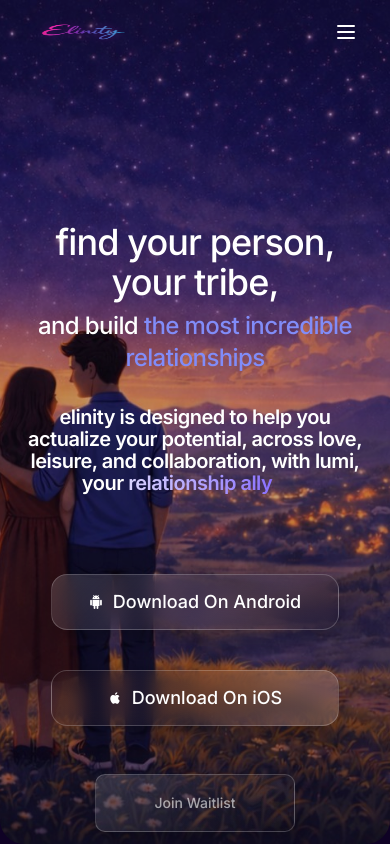
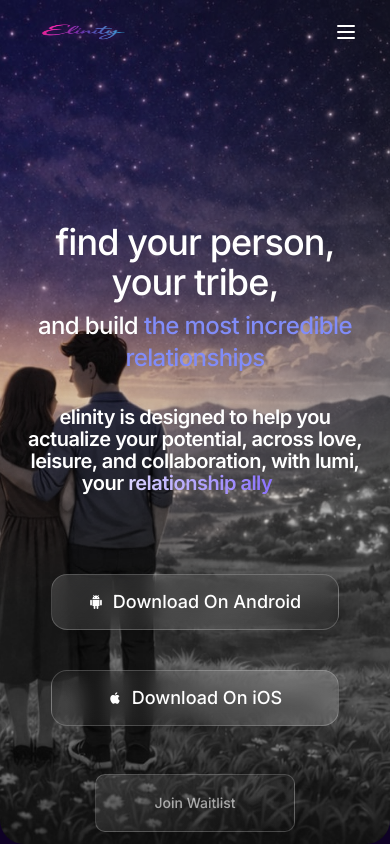
Before and after one commit to sudharsan-051006/elinity, a React (Vite) app: page / in a window 390 px wide. Shown: the top 844 px of the page. Built offline with nearby package versions, Linux system fonts and the light colour scheme; a web font is replaced by a local one.

Commit message:
updated hero

```diff
--- a/src/components/Hero.tsx
+++ b/src/components/Hero.tsx
@@ -11,6 +11,7 @@ export default function ElinityLandingPage({ onJoinClick }: HeroProps) {
   const words = ["matchmaker", "social connector", "relationship ally"];
   const [index, setIndex] = useState(0);
   const [showQR, setShowQR] = useState(false);
+  const [mouse, setMouse] = useState({ x: 5, y: 5 });
 
   const [isMobile, setIsMobile] = useState(false);
   useEffect(() => {
@@ -32,15 +33,56 @@ export default function ElinityLandingPage({ onJoinClick }: HeroProps) {
   }, []);
   return (
     /* Changed overflow-hidden to overflow-visible to ensure smooth scroll isn't blocked */
-    <section className="relative bg-[#0f0225] min-h-screen w-screen overflow-visible">
+    <section className="relative bg-[#0f0225] min-h-screen w-screen overflow-visible group"
+    onMouseMove={(e) => {
+  const rect = e.currentTarget.getBoundingClientRect();
+  setMouse({
+    x: e.clientX - rect.left,
+    y: e.clientY - rect.top,
+  });
+}}>
       {/* Background Image */}
-      <div className="absolute inset-0">
-        <img
-          src="/hero1.jpeg"
-          alt="Hero"
-          className="w-full h-full object-cover rounded-b-3xl opacity-75"
-        />
-      </div>
+<div
+  className="absolute inset-0 overflow-hidden"
+  onMouseMove={(e) => {
+    if (isMobile) return; // ❌ disable on mobile
+
+    const rect = e.currentTarget.getBoundingClientRect();
+    setMouse({
+      x: e.clientX - rect.left,
+      y: e.clientY - rect.top,
+    });
+  }}
+>
+  {/* ✅ MOBILE → Normal Image */}
+  {isMobile ? (
+    <img
+      src="/hero1.jpeg"
+      alt="Hero"
+      className="w-full h-full object-cover rounded-b-3xl"
+    />
+  ) : (
+    <>
+      {/* 🔲 B/W Base */}
+      <img
+        src="/hero1.jpeg"
+        alt="Hero"
+        className="w-full h-full object-cover rounded-b-3xl grayscale"
+      />
+
+      {/* 🌈 Spotlight Color */}
+      <img
+        src="/hero1.jpeg"
+        alt="Hero Color"
+        className="w-full h-full object-cover rounded-b-3xl absolute top-0 left-0 pointer-events-none"
+        style={{
+          WebkitMaskImage: `radial-gradient(circle 750px at ${mouse.x}px ${mouse.y}px, white 0%, transparent 80%)`,
+          maskImage: `radial-gradient(circle 750px at ${mouse.x}px ${mouse.y}px, white 0%, transparent 80%)`,
+        }}
+      />
+    </>
+  )}
+</div>
 
       <div className='pt-32'></div>
 
```
